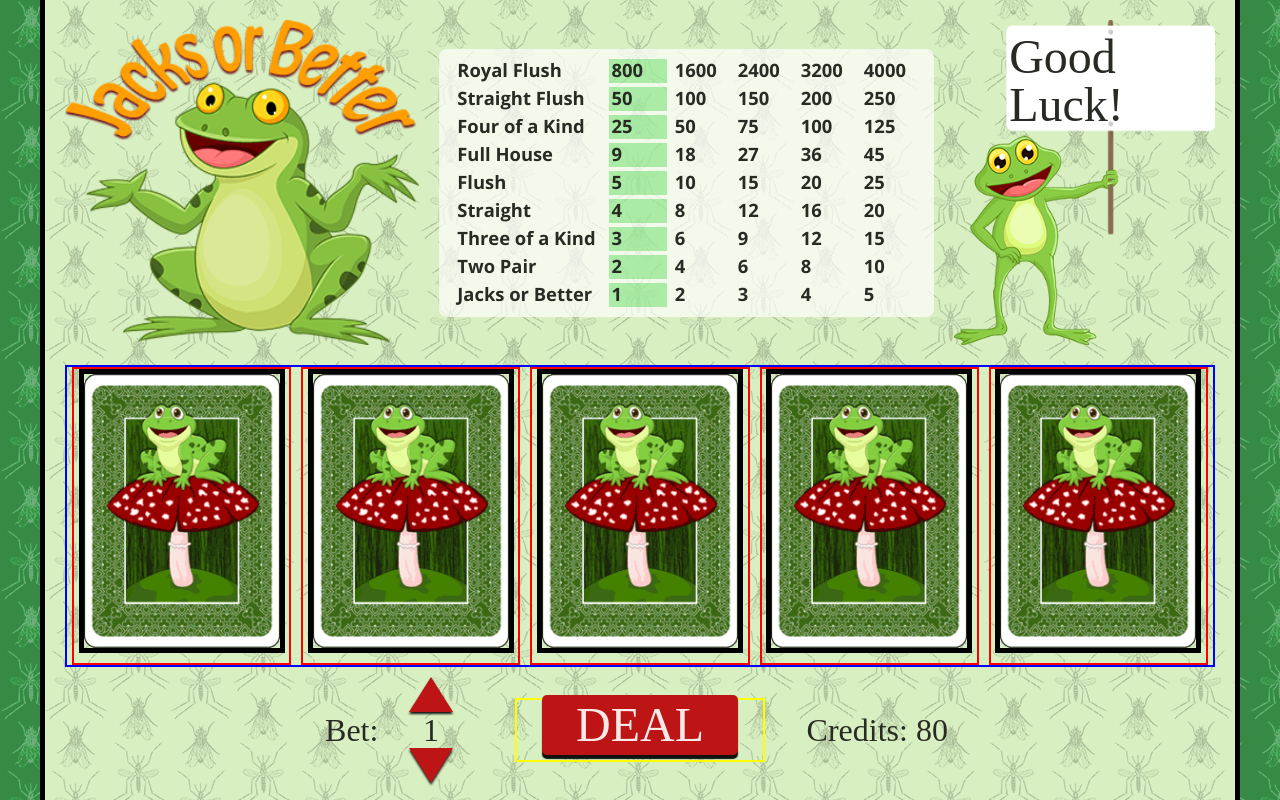
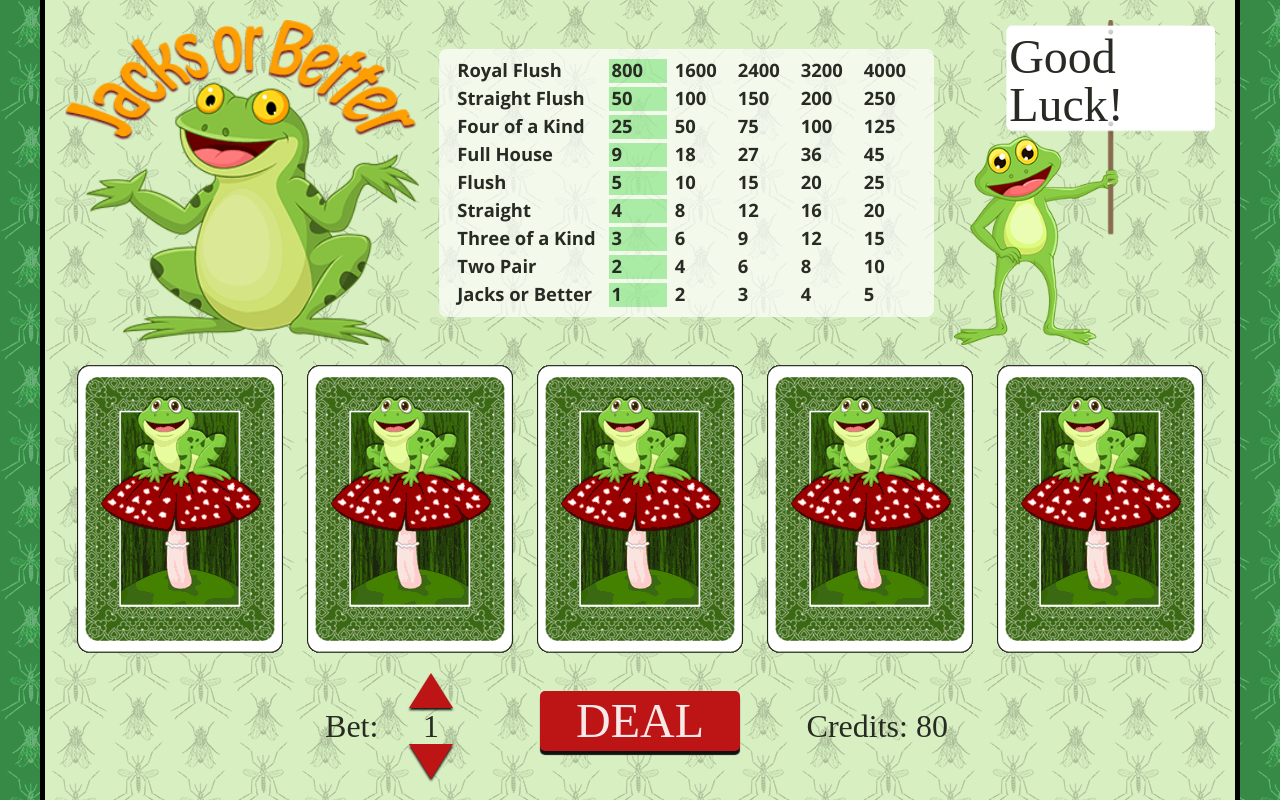
Before and after one commit to Jeris-Manning/multi-game, a React (Create React App) app: page /poker in a window 1280 px wide. Built offline with nearby package versions, Linux system fonts and the light colour scheme; a web font is replaced by a local one.

Commit message:
remove outlines

```diff
--- a/src/POKER/Components/CardsDisplay/Card.js
+++ b/src/POKER/Components/CardsDisplay/Card.js
@@ -23,7 +23,6 @@ const Card = ({ card }) => {
 export default Card;
 
 const CardSlot = styled.div`
-  border: black solid 5px;
   max-width: 206px;
   max-height: 288px;
   height: 100%;
--- a/src/POKER/Components/CardsDisplay/CardsDisplay.js
+++ b/src/POKER/Components/CardsDisplay/CardsDisplay.js
@@ -23,5 +23,4 @@ const CardsDisplayDiv = styled.div`
   height: 100%;
   min-width: 50px;
   min-height: 100px;
-  // border: yellow solid 2px;
 `;
--- a/src/POKER/Components/CardsDisplay/HandDisplay.js
+++ b/src/POKER/Components/CardsDisplay/HandDisplay.js
@@ -62,7 +62,6 @@ const PokerHandDiv = styled.div`
   width: 100%;
   height: 100%;
   // width: auto;
-  border: blue 2px solid;
   max-width: 1150px;
   display: flex;
   justify-content: space-between;
@@ -82,7 +81,7 @@ const CardDiv = styled.div`
   align-items: center;
   width: 100%;
   height: 100%;
-  border: red solid 2px;
+
 
   @media (max-width: 550px) {
     margin: 0 1px;
--- a/src/POKER/Components/CreditControls/DealButton.js
+++ b/src/POKER/Components/CreditControls/DealButton.js
@@ -63,7 +63,6 @@ const FrogButtonWrap = styled.div`
   flex-direction: column;
   align-items: center;
   width: 30%;
-  border: solid yellow 2px;
 
   h3 {
     text-align: center;
```
